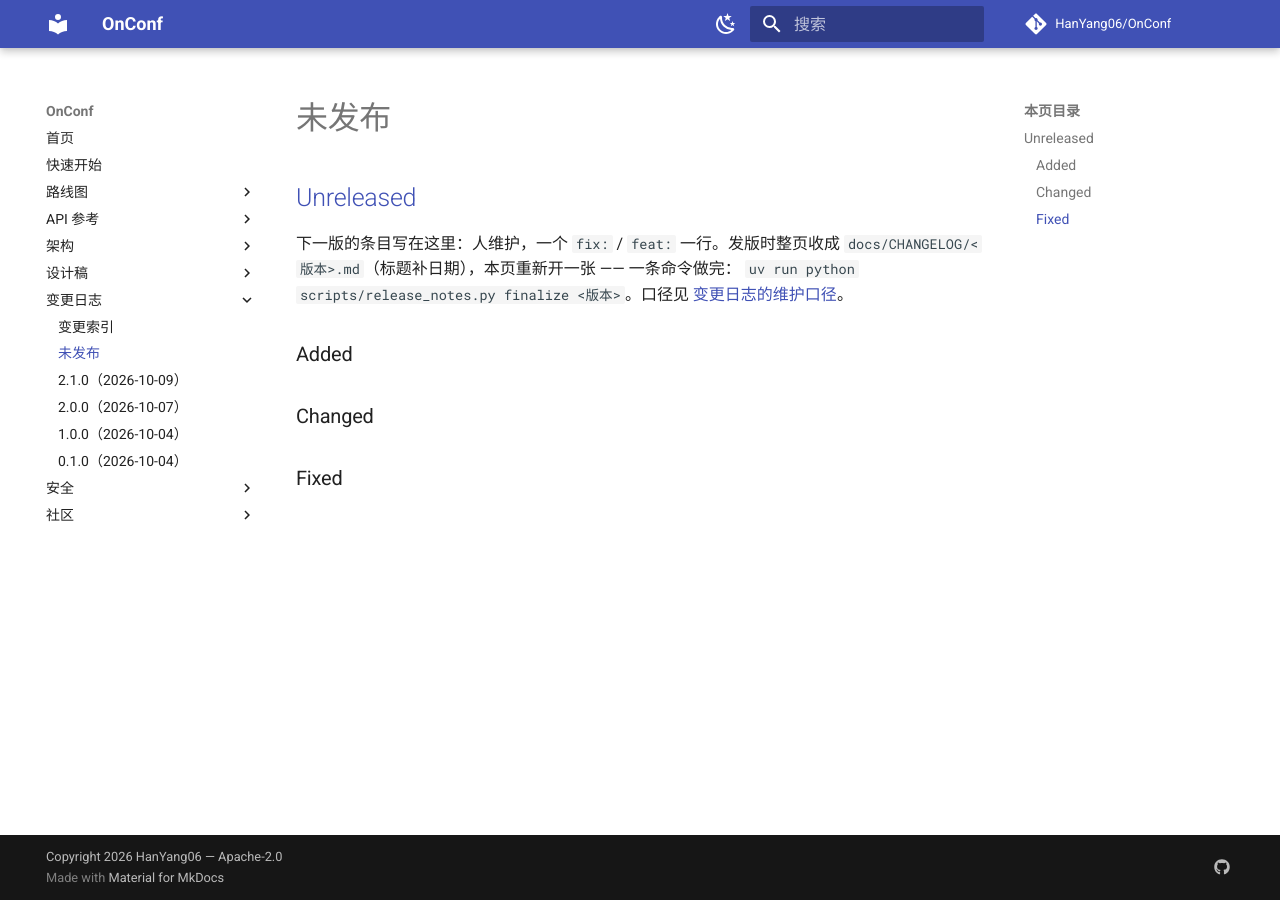
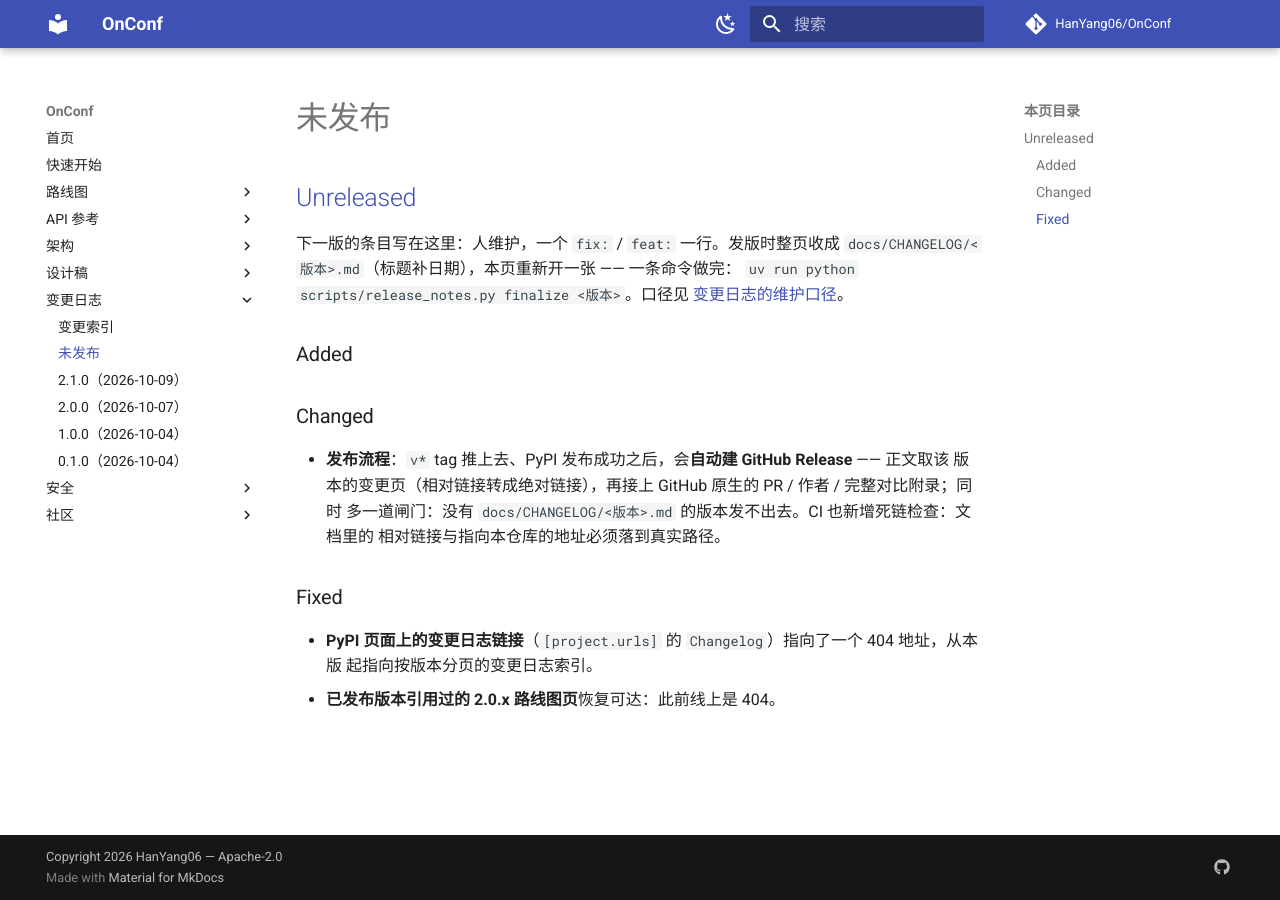
Before and after one commit to HanYang06/OnConf, an MkDocs documentation site: the page built from docs/CHANGELOG/unreleased.md, in a window 1280 px wide. Built offline with MkDocs 1.6.1 and Material for MkDocs 9.7.7, drawn with Linux system fonts in a browser that asks for light colours; comment, search, counter and statistics services are not loaded.

Commit message:
docs(changelog): 未发布页记上本次收口与发布接线
- 未发布页补 Changed / Fixed 各一条：发布流程、PyPI 上的死链、2.0.x 兼容页
- 未发布页的判据从「逐字等于模板」改成骨架检查：页面允许带条目，finalize 写回的那一页
  仍须同构

```diff
--- a/docs/CHANGELOG/unreleased.md
+++ b/docs/CHANGELOG/unreleased.md
@@ -9,6 +9,15 @@
 
 ### Changed
 
+- **发布流程**：`v*` tag 推上去、PyPI 发布成功之后，会**自动建 GitHub Release** —— 正文取该
+  版本的变更页（相对链接转成绝对链接），再接上 GitHub 原生的 PR / 作者 / 完整对比附录；同时
+  多一道闸门：没有 `docs/CHANGELOG/<版本>.md` 的版本发不出去。CI 也新增死链检查：文档里的
+  相对链接与指向本仓库的地址必须落到真实路径。
+
 ### Fixed
 
+- **PyPI 页面上的变更日志链接**（`[project.urls]` 的 `Changelog`）指向了一个 404 地址，从本版
+  起指向按版本分页的变更日志索引。
+- **已发布版本引用过的 2.0.x 路线图页**恢复可达：此前线上是 404。
+
 [Unreleased]: https://github.com/HanYang06/OnConf/compare/v2.1.0...HEAD
```
Also changed, not shown: 1 other file.
